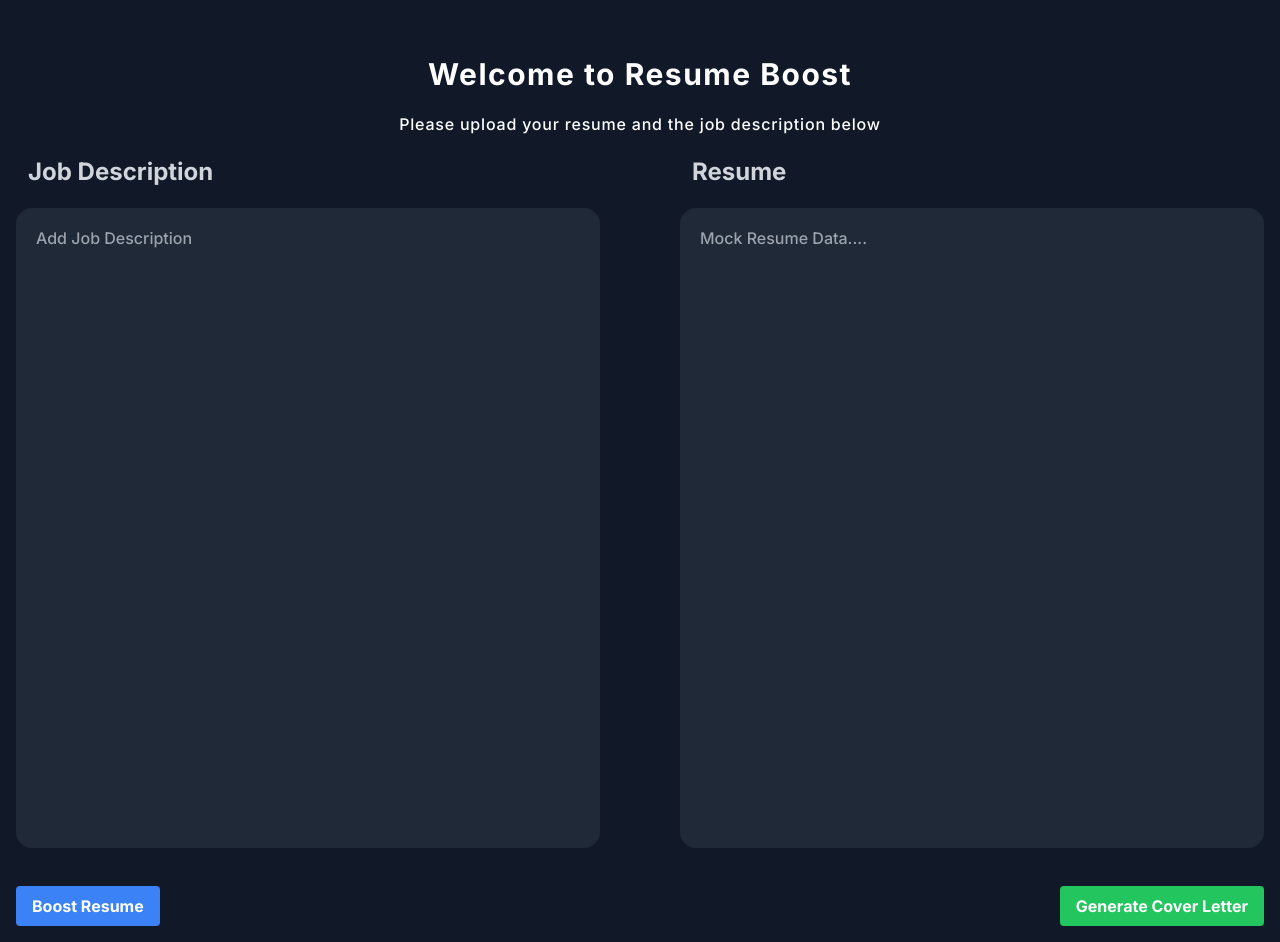
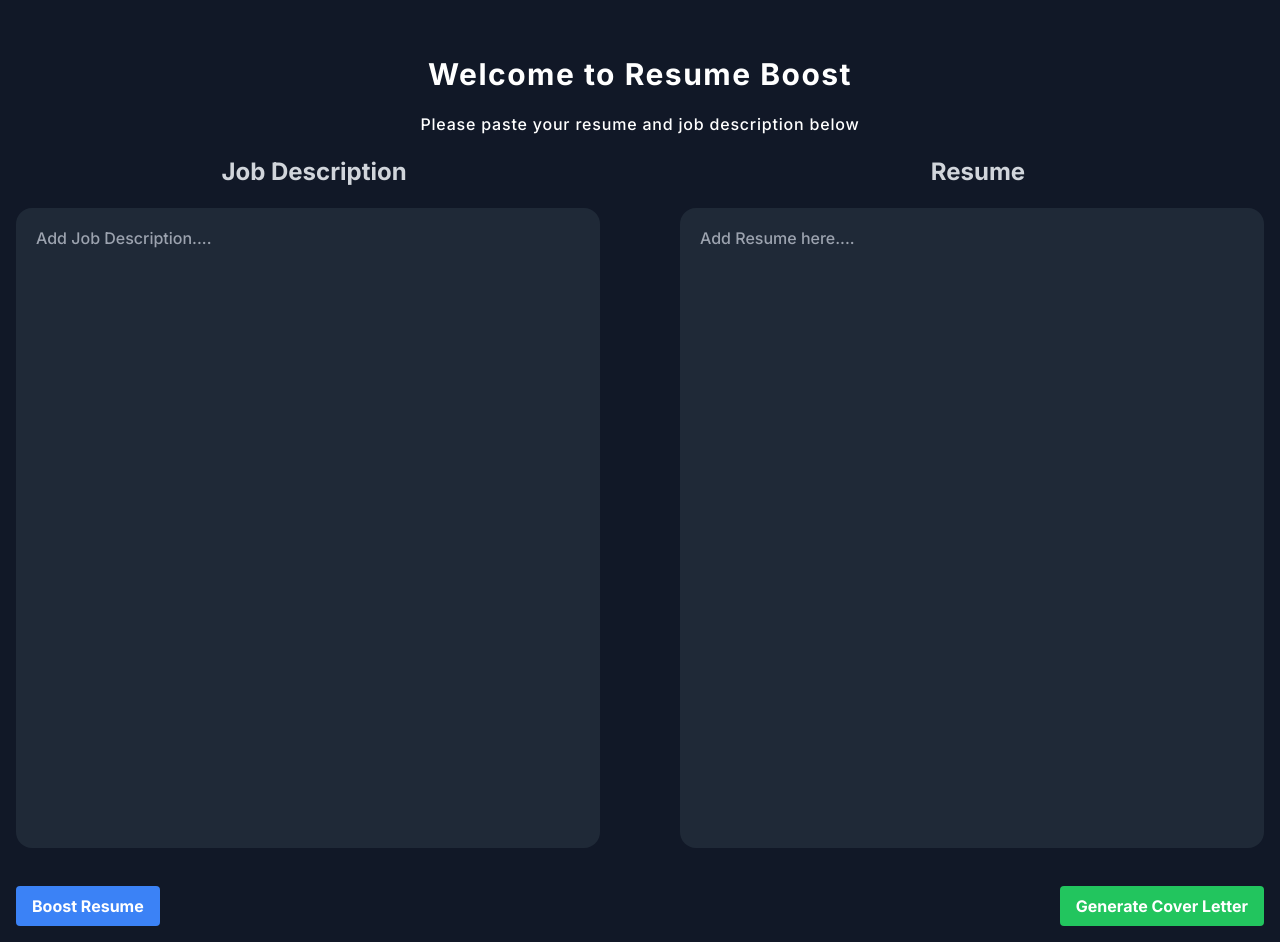
Before and after one commit to boopesh07/resume-boost-frontend, a Next.js app: page /input in a window 1280 px wide. Built offline with nearby package versions, Linux system fonts and the light colour scheme.

Commit message:
Styling touch ups

```diff
--- a/src/app/resume/page.tsx
+++ b/src/app/resume/page.tsx
@@ -4,7 +4,6 @@ import React, { useEffect, useState } from 'react';
 import { useRouter } from 'next/navigation';
 import TailoredResume from '@/components/TailoredResume';
 import KeywordsInserted from '@/components/KeywordsInserted';
-import ScoreImprovement from '@/components/ScoreImprovement';
 import ProjectSuggestions from '@/components/ProjectSuggestions';
 import CircularProgressBar from '@/components/CircularProgressBar';
 
--- a/src/components/InputForm.tsx
+++ b/src/components/InputForm.tsx
@@ -82,20 +82,20 @@ const InputForm: React.FC = () => {
         Welcome to Resume Boost
       </h1>
       <p className="mb-5 font-medium tracking-wider">
-        Please upload your resume and the job description below
+        Please paste your resume and job description below
       </p>
       <form className="w-full max-w-7xl" onSubmit={handleBoostResume}>
         <div className="flex justify-between gap-20 mb-8">
           <div>
             <label
-              className="block text-left text-gray-300 text-2xl pl-3 font-bold mb-5"
+              className="block text-left text-gray-300 text-2xl pl-3 font-bold mb-5 text-center"
               htmlFor="jobDescription"
             >
               Job Description
             </label>
             <textarea
               id="jobDescription"
-              placeholder="Add Job Description"
+              placeholder="Add Job Description...."
               className="w-full p-5 text-sm text-white bg-gray-800 border-0 focus:ring-0 rounded-2xl placeholder:text-[1rem] placeholder:font-medium resize-none"
               rows={30}
               cols={120}
@@ -105,7 +105,7 @@ const InputForm: React.FC = () => {
           </div>
           <div>
             <label
-              className="block text-left text-gray-300 text-2xl pl-3 font-bold mb-5"
+              className="block text-left text-gray-300 text-2xl pl-3 font-bold mb-5 text-center"
               htmlFor="resume"
             >
               Resume
@@ -114,7 +114,7 @@ const InputForm: React.FC = () => {
               id="resume"
               className="w-full p-5 text-sm text-white bg-gray-800 border-0 focus:ring-0 rounded-2xl placeholder:text-[1rem] placeholder:font-medium resize-none"
               rows={30}
-              placeholder="Mock Resume Data...."
+              placeholder="Add Resume here...."
               cols={120}
               value={resume}
               onChange={(e) => setResume(e.target.value)}
--- a/src/components/Loader.tsx
+++ b/src/components/Loader.tsx
@@ -1,4 +1,3 @@
-// components/Loader.tsx
 import React from 'react';
 
 const Loader: React.FC = () => {
--- a/src/components/ScoreImprovement.tsx
+++ /dev/null
@@ -1,19 +0,0 @@
-// components/ScoreImprovement.tsx
-import React from 'react';
-
-interface ScoreImprovementProps {
-  score: string;
-}
-
-const ScoreImprovement: React.FC<ScoreImprovementProps> = ({ score }) => {
-  return (
-    <div className="mb-8">
-      <h2 className="text-2xl font-bold mb-4">Score Improvement</h2>
-      <div className="bg-gray-800 p-4 rounded text-white">
-        {score}
-      </div>
-    </div>
-  );
-};
-
-export default ScoreImprovement;
```
